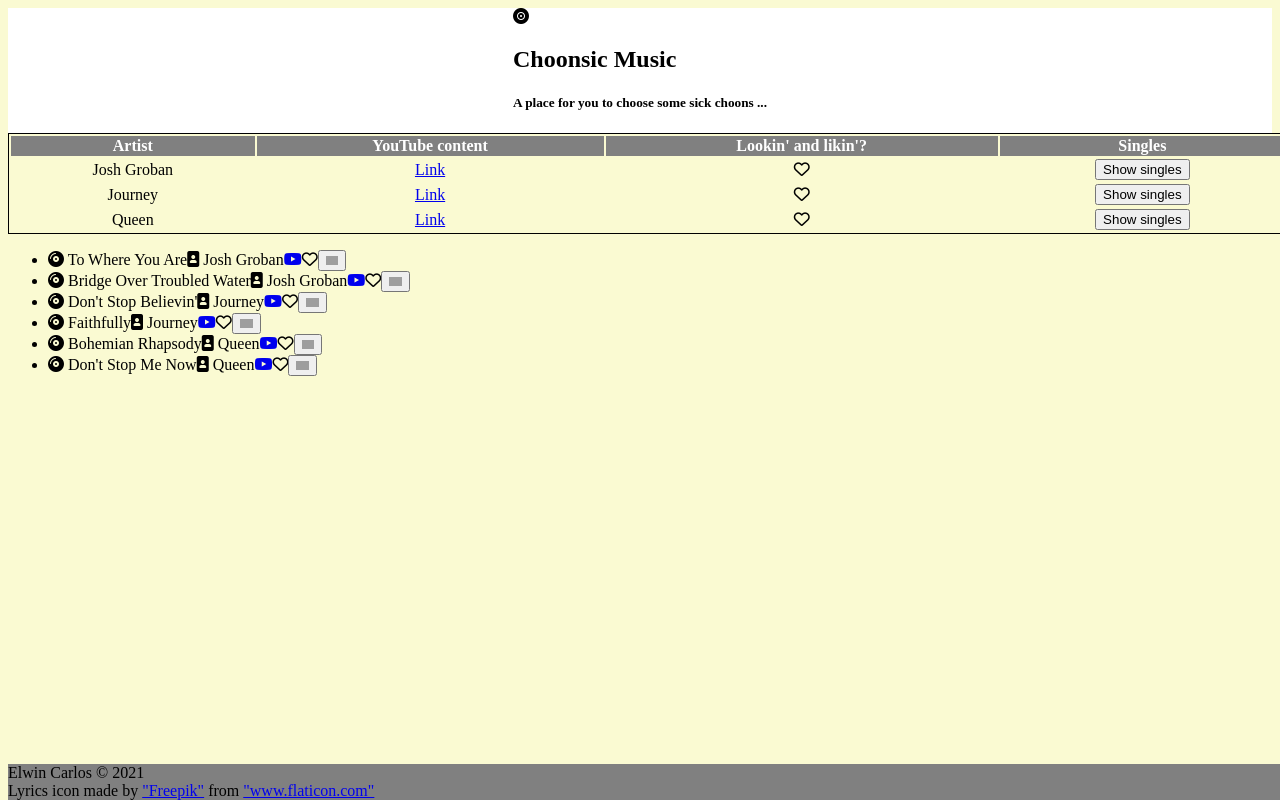
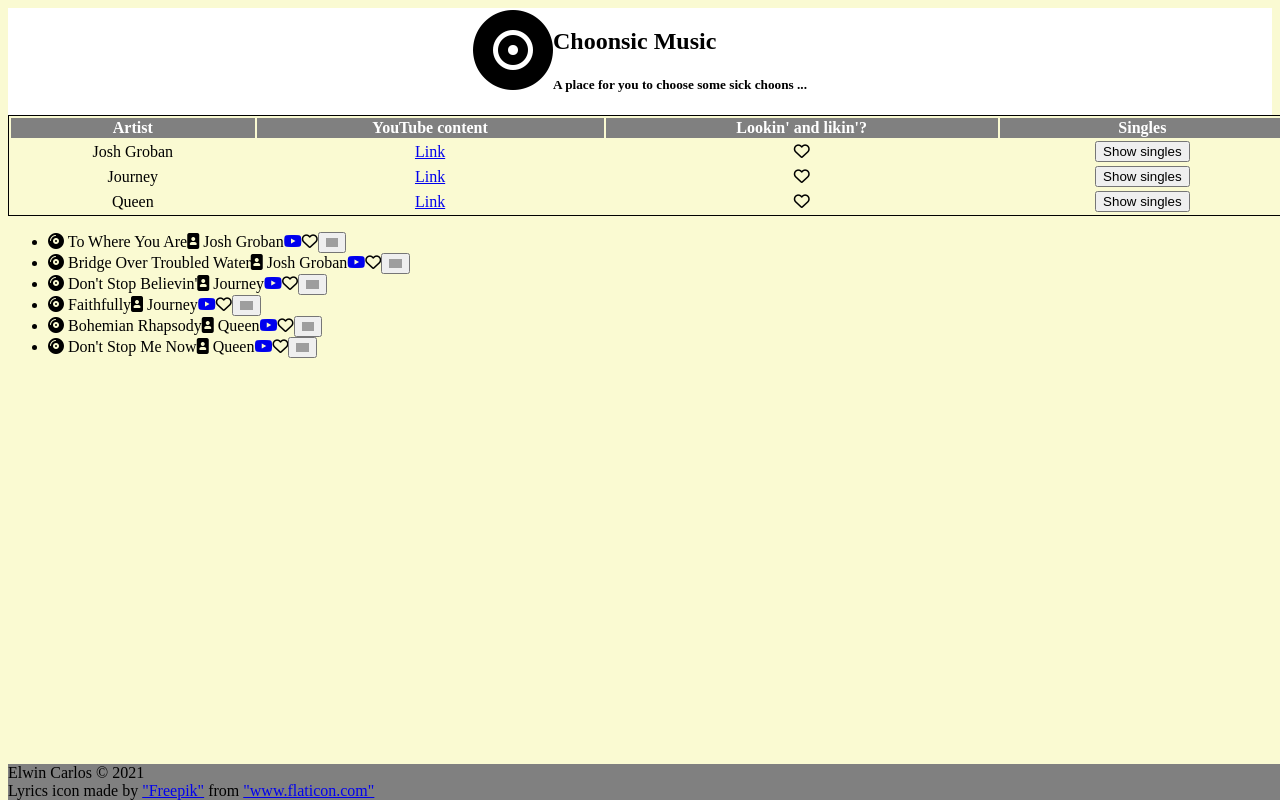
Before and after one commit to ecarlos09/ee-music-app, a React app: page / in a window 1280 px wide. Built offline with nearby package versions, Linux system fonts and the light colour scheme; grey boxes are pictures that could not be loaded.

Commit message:
centre heading and make logo bigger

```diff
--- a/src/App.css
+++ b/src/App.css
@@ -1,7 +1,11 @@
-header {
+.heading {
     display: flex;
-    justify-content: space-around;
+    justify-content: center;
     background-color: white;
+}
+
+.heading #title-icon {
+    font-size: 5rem;
 }
 
 footer {
```
